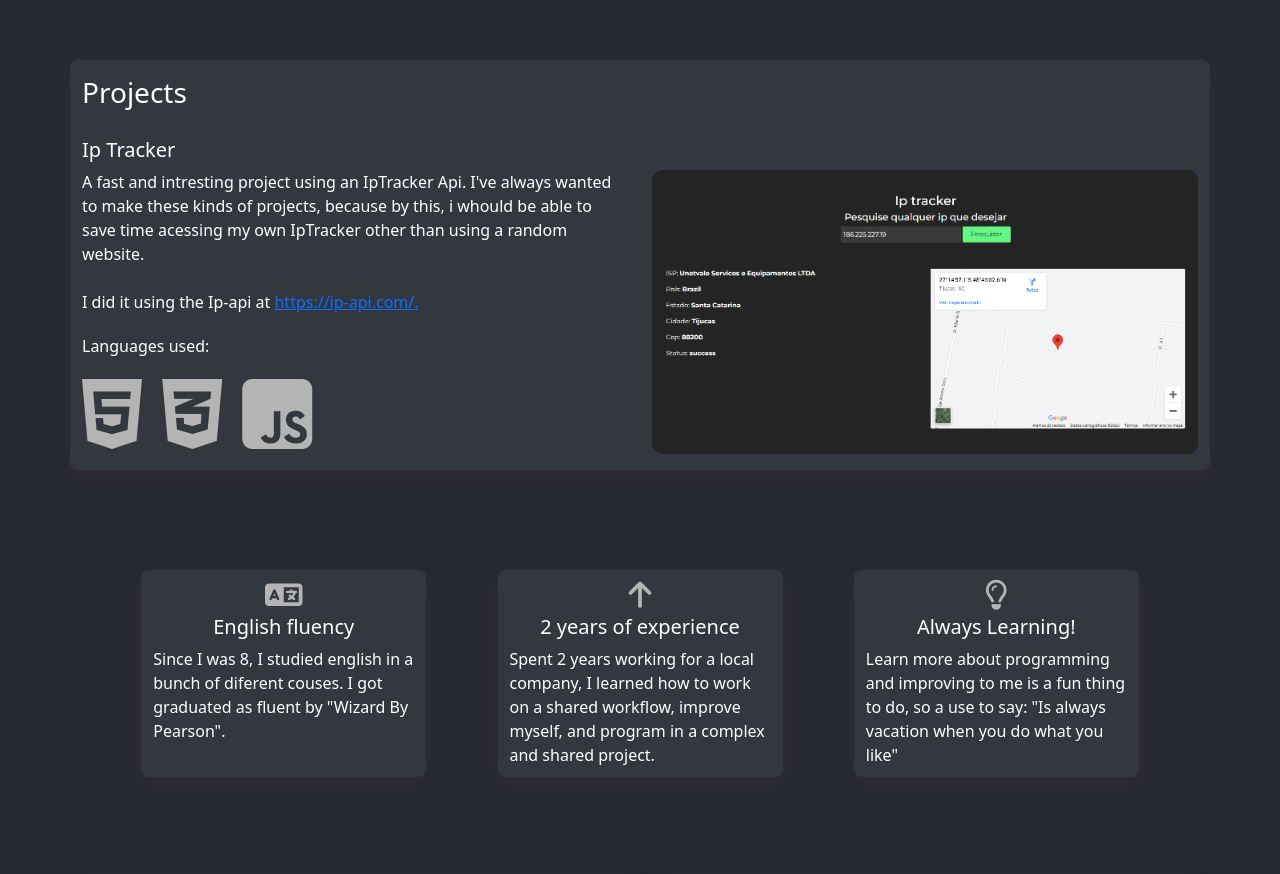
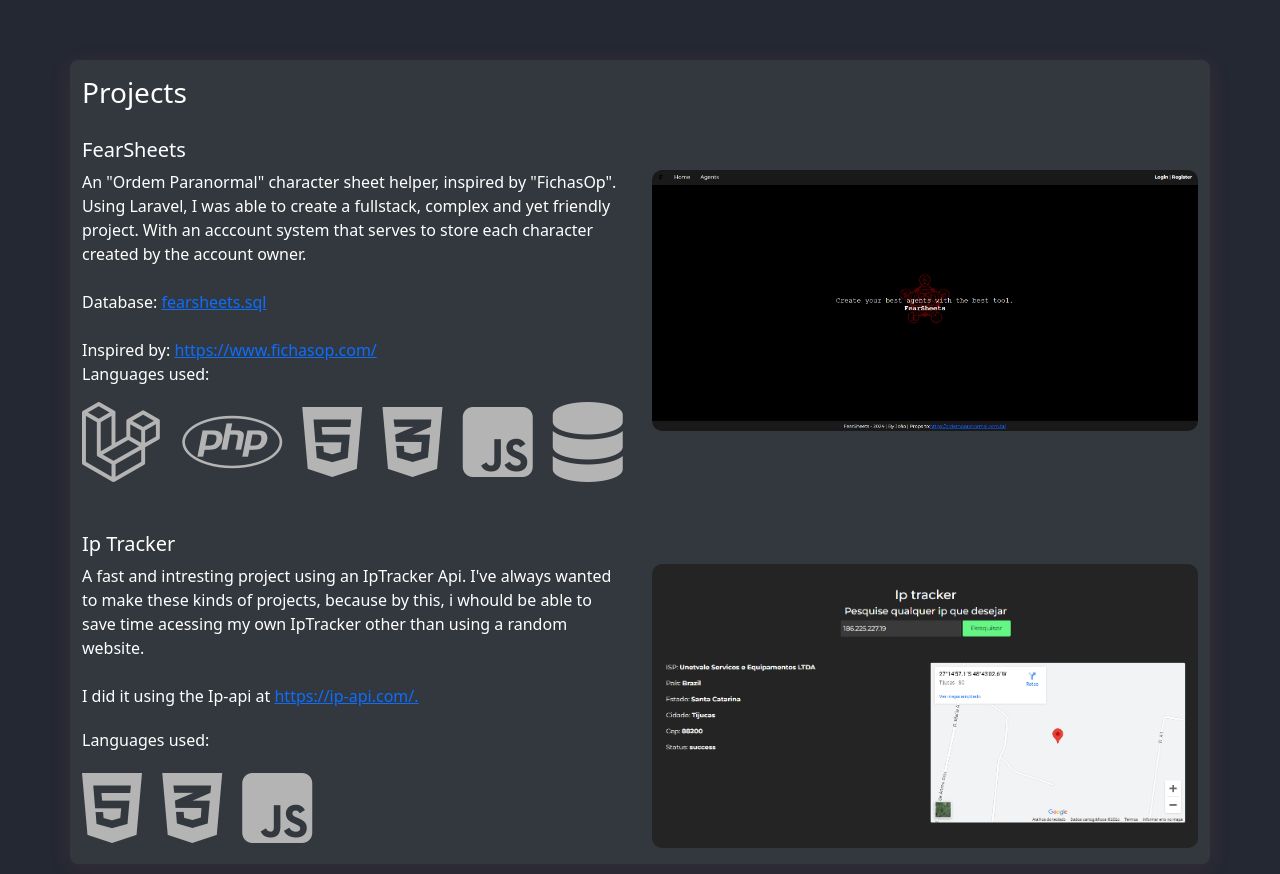
Before and after one commit to Jo4ovieira/portfolio, a plain HTML site: page index.html in a window 1280 px wide. Shown: the part 620-1494 px from the top of the page. Drawn offline with nearby package versions, Linux system fonts and the light colour scheme; a script that the page names is missing.

Commit message:
new project

```diff
--- a/css/index.css
+++ b/css/index.css
@@ -213,3 +213,6 @@ justify-content: end;
 .al {
     margin-right: 16px;
 }
+.mt {
+    margin-top: 50px;
+}
--- a/index.html
+++ b/index.html
@@ -46,7 +46,30 @@
                 </div>
                 <div id="projects" class="col-lg-12 col-md-12 col-sm-12 col-xl-12 col-12 projects">
                     <h3 class="title">Projects</h3>
-                    <h5>Ip Tracker</h5>
+                    <h5>FearSheets</h5>
+                    <div class="row">
+                        <div class="col-lg-6 col-md-12 col-sm-12 col-xl-6 col-12 position-relative proj">
+                            An "Ordem Paranormal" character sheet helper, inspired by "FichasOp".<br>
+                            Using Laravel, I was able to create a fullstack, complex and yet friendly project. With an acccount system that serves to store each character created by the account owner.<br><br>
+                            <div>
+                                Database: <a href="https://drive.google.com/file/d/1Upd6wuAb4LAnQJ40b4EA8DCvMDU96eVg/view?usp=sharing" target="_blank">fearsheets.sql</a><br><br>
+                                Inspired by: <a href="https://www.fichasop.com/" target="_blank">https://www.fichasop.com/</a>
+                            </div>
+                            <div class="p-icons">
+                                <p>Languages used:</p>
+                                <i class="s-icons al fa-brands fa-laravel"></i>
+                                <i class="s-icons al  fa-brands fa-php"></i>
+                                <i class="s-icons al fa fa-html5"></i>
+                                <i class="s-icons al fa-brands fa-css3-alt"></i>
+                                <i class="s-icons al fa-brands fa-square-js"></i>
+                                <i class="s-icons fa-solid fa-database"></i>
+                            </div>
+                        </div>
+                        <div class="col-lg-6 col-md-12 col-sm-12 col-xl-6 col-12 text-end">
+                            <a href="https://github.com/Jo4ovieira/fearsheets" target="_blank"><img class="img" src="img/fear.png" alt=""></a>
+                        </div>
+                    </div>
+                    <h5 class="mt">Ip Tracker</h5>
                     <div class="row">
                         <div class="col-lg-6 col-md-12 col-sm-12 col-xl-6 col-12 position-relative proj">
                             A fast and intresting project using an IpTracker Api. I've always wanted to make these kinds of projects, because by this, i whould be able to save time acessing my own IpTracker other than using a random website. <br><br>
@@ -61,7 +84,7 @@
                             </div>
                         </div>
                         <div class="col-lg-6 col-md-12 col-sm-12 col-xl-6 col-12 text-end">
-                            <img class="img" src="img/ipT.png" alt="">
+                            <a href="https://github.com/Jo4ovieira/ipTracker" target="_blank"><img class="img" src="img/ipT.png" alt=""></a>
                         </div>
                     </div>
                 </div>
```
Also changed, not shown: img/fear.png (added).
